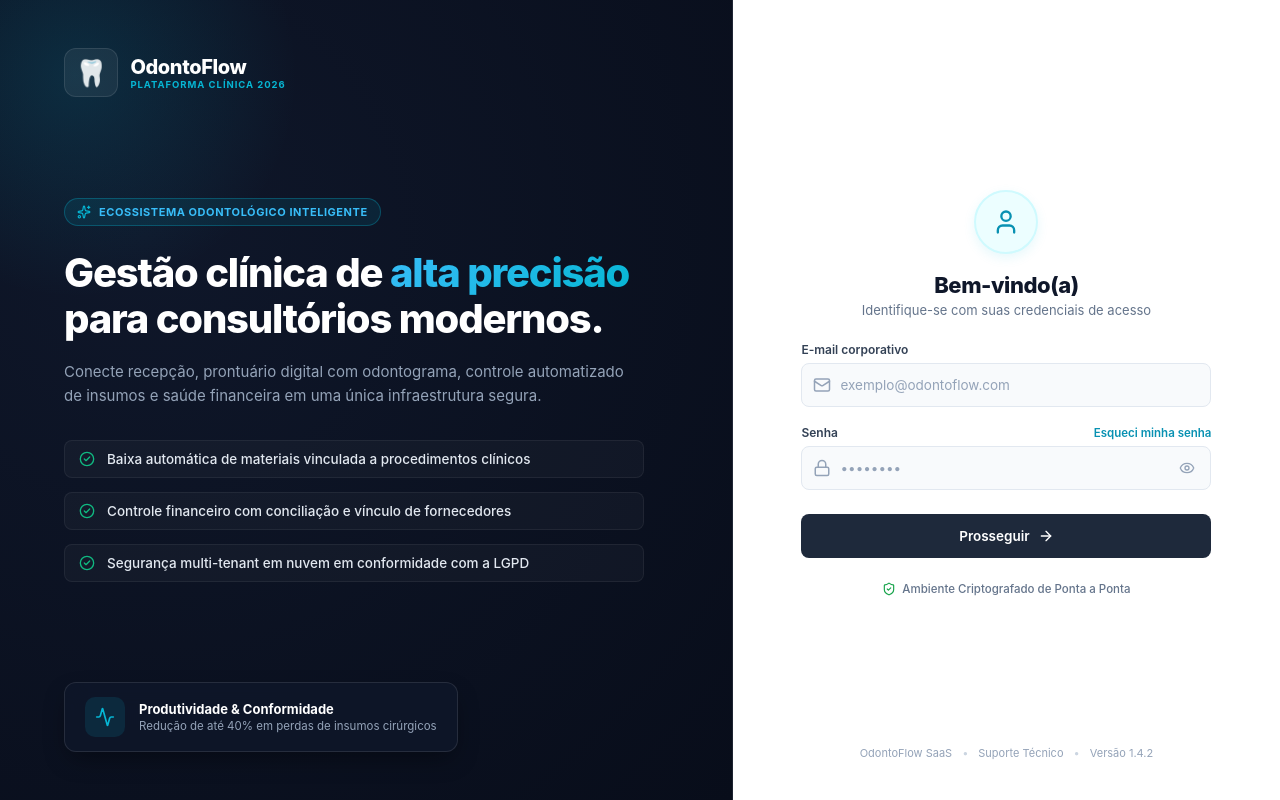
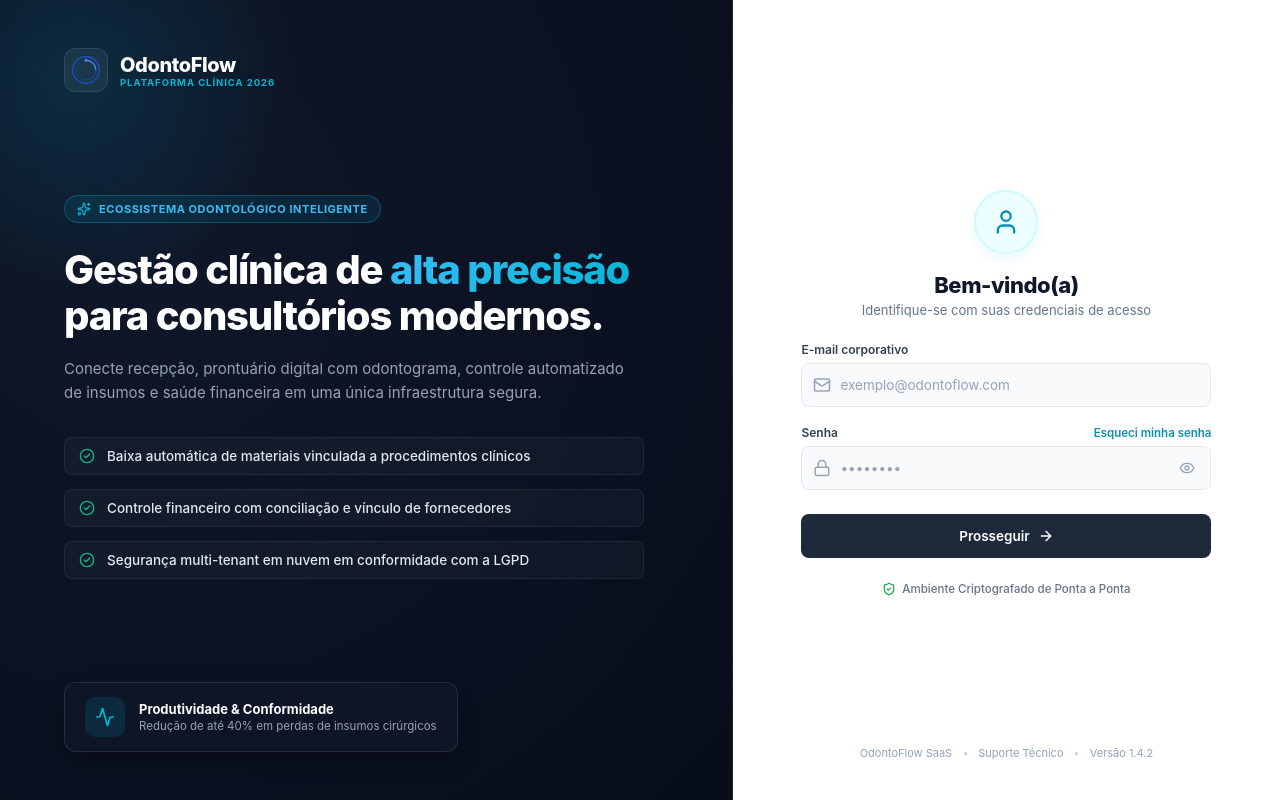
Before and after one commit to augustos-dev/OdontoFlow, a Next.js app in the folder frontend/: page /login in a window 1280 px wide. Built offline with nearby package versions, Linux system fonts and the light colour scheme; no server answers.

Commit message:
feat(auth): update logo display in login page and enhance layout with favicon

```diff
--- a/frontend/app/(auth)/login/login.module.css
+++ b/frontend/app/(auth)/login/login.module.css
@@ -41,14 +41,19 @@
 }
 
 .logoTooth {
-  font-size: 26px;
+  width: 44px;
+  height: 44px;
   background: rgba(255, 255, 255, 0.06);
   border: 1px solid rgba(255, 255, 255, 0.1);
-  padding: 8px 10px;
   border-radius: 12px;
   display: flex;
   align-items: center;
   justify-content: center;
+  overflow: hidden;
+}
+
+.logoTooth img {
+  object-fit: contain;
 }
 
 .logoTitleBlock {
--- a/frontend/app/(auth)/login/page.tsx
+++ b/frontend/app/(auth)/login/page.tsx
@@ -17,6 +17,7 @@ import {
 } from 'lucide-react'
 import api from '@/lib/api'
 import styles from './login.module.css'
+import Image from 'next/image'
 
 export default function LoginPage() {
   const router = useRouter()
@@ -62,10 +63,19 @@ export default function LoginPage() {
       <section className={styles.brandSide}>
         <div className={styles.glowOverlay} />
 
+
         {/* Topo: Brand Minimalista */}
         <div className={styles.brandTop}>
           <div className={styles.logoBadge}>
-            <span className={styles.logoTooth}>🦷</span>
+            <div className={styles.logoTooth}>
+              <Image
+                src="/logo.svg"
+                alt="OdontoFlow Logo"
+                width={32}
+                height={32}
+                priority
+              />
+            </div>
             <div className={styles.logoTitleBlock}>
               <span className={styles.logoTitle}>OdontoFlow</span>
               <span className={styles.logoSubtitle}>PLATAFORMA CLÍNICA 2026</span>
--- a/frontend/app/layout.tsx
+++ b/frontend/app/layout.tsx
@@ -6,11 +6,19 @@ import './globals.css'
 export const metadata: Metadata = {
   title: 'OdontoFlow — Gestão Clínica',
   description: 'Plataforma de gerenciamento clínico odontológico',
+  icons: {
+    icon: '/logo.svg',
+    shortcut: '/logo.svg',
+    apple: '/logo.svg',
+  },
 }
 
 export default function RootLayout({ children }: { children: React.ReactNode }) {
   return (
     <html lang="pt-BR">
+      <head>
+        <link rel="icon" href="/logo.svg" type="image/svg+xml" />
+      </head>
       <body>{children}</body>
     </html>
   )
```
